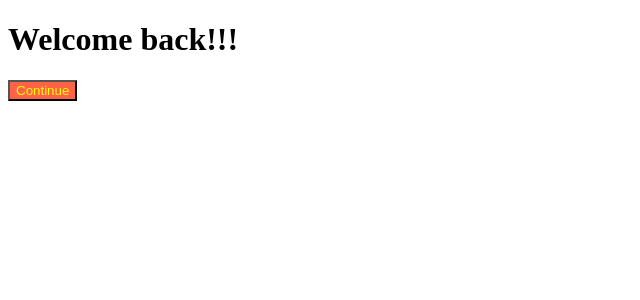
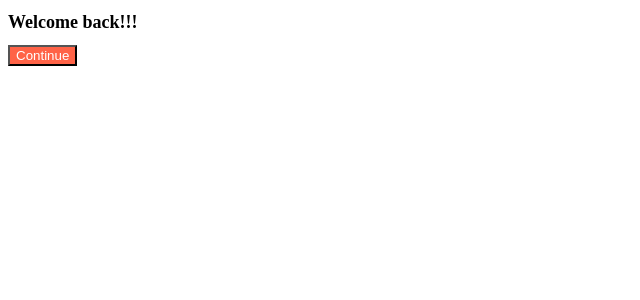
Before and after one commit to rahee-do/MovieWebService, a React (Create React App) app: page / in a window 1280 px wide. Shown: the top 300 px of the page, without its empty margins (0-640 px from the left). Built offline with nearby package versions, Linux system fonts and the light colour scheme.

Commit message:
#5 [2021 UPDATE] CREATE REACT APP - style modular

```diff
--- a/src/App.js
+++ b/src/App.js
@@ -1,10 +1,11 @@
 import React from "react";
 import Button from "./Button";
+import styles from "./App.module.css";
 
 function App() {
   return (
     <div>
-      <h1>Welcome back!!!</h1>
+      <h1 className={styles.title}>Welcome back!!!</h1>
       <Button text={"Continue"} />
     </div>
   );
--- /dev/null
+++ b/src/App.module.css
@@ -0,0 +1,4 @@
+.title {
+    font-family: serif, system-ui, cursive, "Gill Sans", sans-serif;
+    font-size: 18px;
+}
--- a/src/Button.js
+++ b/src/Button.js
@@ -1,11 +1,9 @@
 import PropTypes from "prop-types";
+import styles from "./Button.module.css";
 
 function Button({text}) {
     return (
-        <button style={{
-            backgroundColor: "tomato",
-            color: "yellow"
-        }}>{text}</button>
+        <button className={styles.btn}>{text}</button>
     )
 }
 
--- a/src/style.css
+++ b/src/Button.module.css
@@ -1,4 +1,4 @@
-button {
+.btn {
     color: white;
     background-color: tomato;
 }
--- a/src/index.js
+++ b/src/index.js
@@ -1,7 +1,6 @@
 import React from 'react';
 import ReactDOM from 'react-dom/client';
 import App from './App';
-import "./style.css";
 
 const root = ReactDOM.createRoot(document.getElementById('root'));
 root.render(
```
Also changed, not shown: 1 other file (tests, documents, lock files or other folders).
